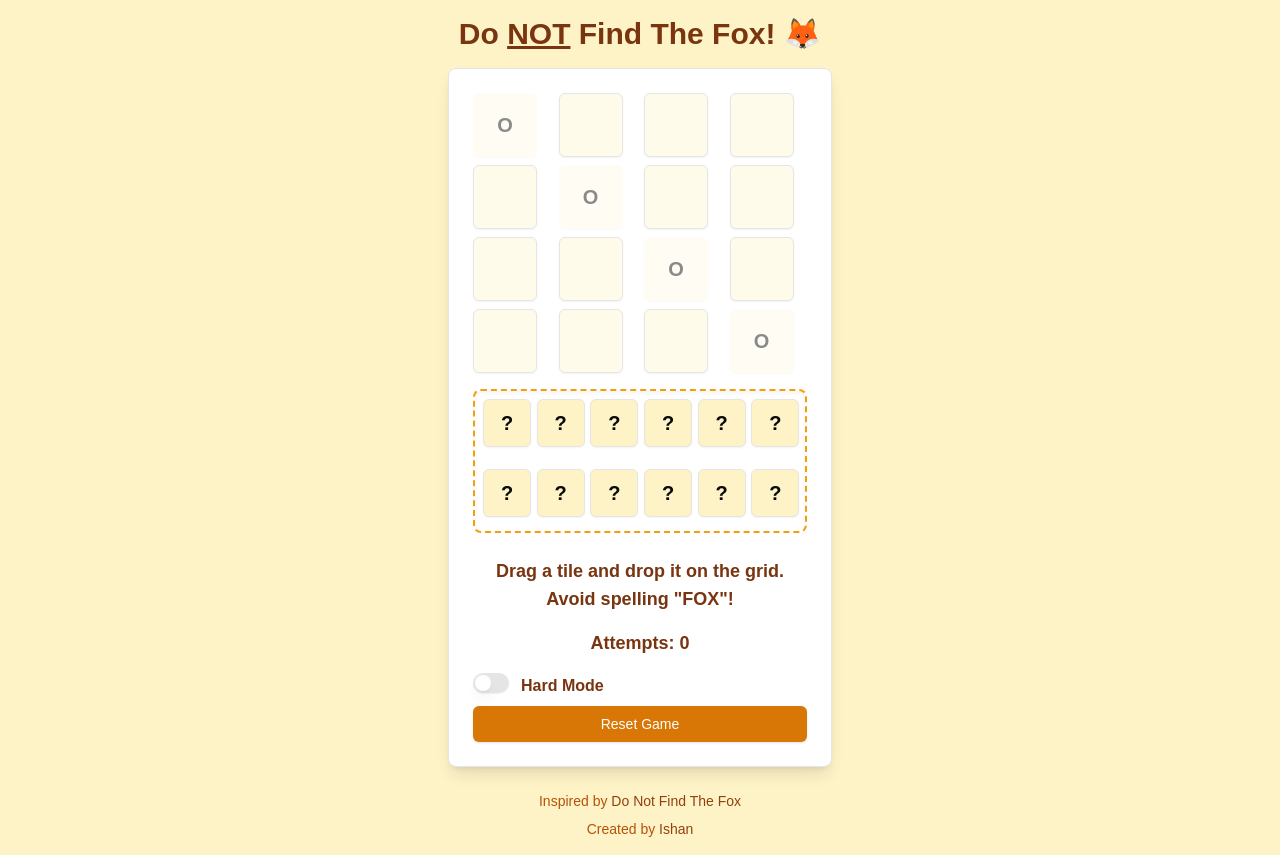
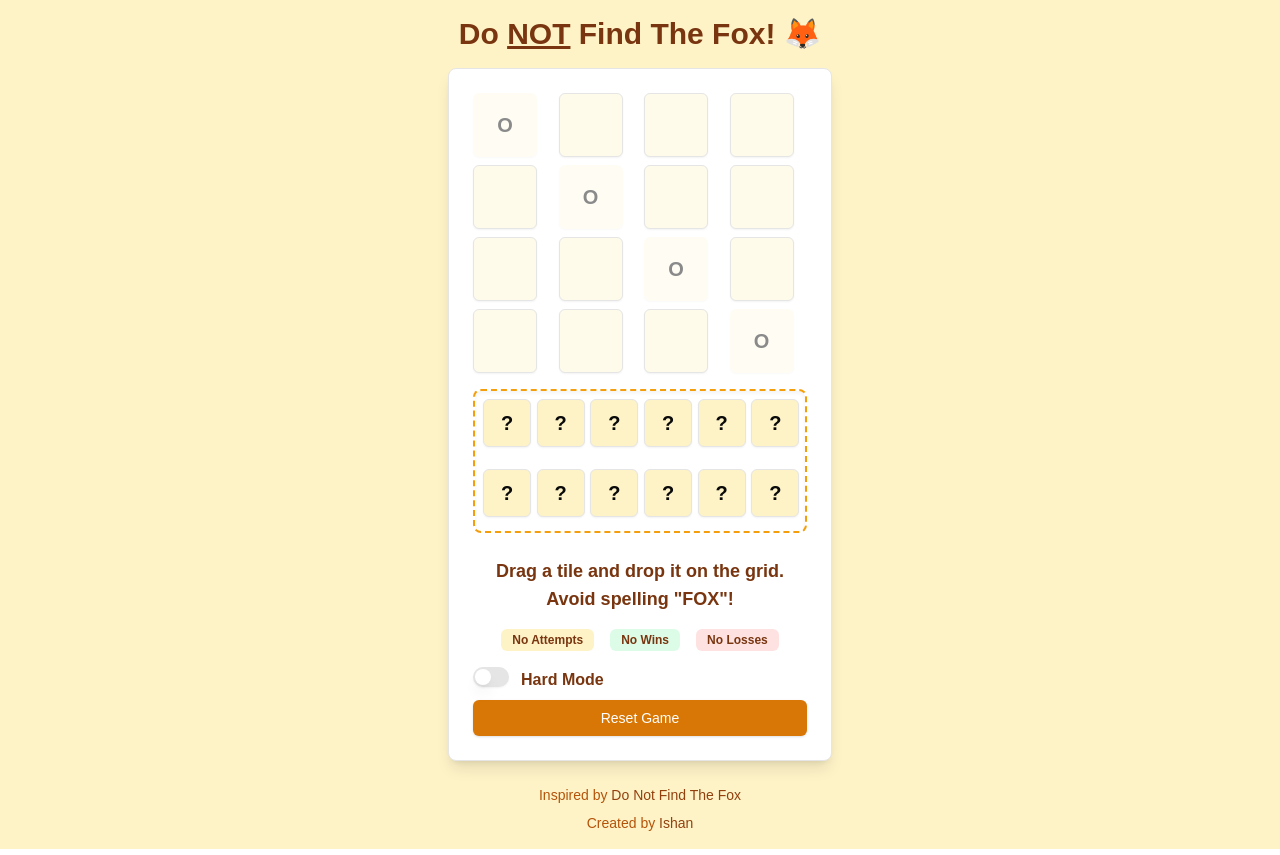
Before and after one commit to sad-pixel/donotfindthefox, a Next.js app: page / in a window 1280 px wide. Built offline with nearby package versions, Linux system fonts and the light colour scheme.

Commit message:
feat: track win, loss and store in localstorage

```diff
--- a/components/game.tsx
+++ b/components/game.tsx
@@ -4,14 +4,27 @@
 import { Button } from "@/components/ui/button"
 import { Card } from "@/components/ui/card"
 import { Switch } from './ui/switch'
+import { Badge } from './ui/badge'
 
 export default function Game() {
   const [grid, setGrid] = useState<string[][]>([])
   const [remainingTiles, setRemainingTiles] = useState<string[]>([])
   const [gameStatus, setGameStatus] = useState<'playing' | 'won' | 'lost'>('playing')
   const [foxTiles, setFoxTiles] = useState<[number, number][]>([])
-  const [failAttempts, setFailAttempts] = useState<number>(0)
   const [hardMode, setHardMode] = useState<boolean>(false)
+  const [totalAttempts, setTotalAttempts] = useState<number>(0)
+  const [totalWins, setTotalWins] = useState<number>(0)
+  const [totalLosses, setTotalLosses] = useState<number>(0)
+
+  useEffect(() => {
+    const storedTotalAttempts = parseInt(localStorage.getItem('totalAttempts') || '0')
+    const storedTotalWins = parseInt(localStorage.getItem('totalWins') || '0')
+    const storedTotalLosses = parseInt(localStorage.getItem('totalLosses') || '0')
+
+    setTotalAttempts(storedTotalAttempts)
+    setTotalWins(storedTotalWins)
+    setTotalLosses(storedTotalLosses)
+  }, [])
 
   const resetGame = () => {
     // Initialize grid with diagonal 'O's
@@ -53,10 +66,27 @@
       if (foxPositions.length > 0) {
         setGameStatus('lost')
         setFoxTiles(foxPositions)
-        setFailAttempts(failAttempts + 1)
+        updateStats('loss')
       } else if (newRemainingTiles.length === 0) {
         setGameStatus('won')
+        updateStats('win')
       }
+    }
+  }
+
+  const updateStats = (result: 'win' | 'loss') => {
+    const newTotalAttempts = totalAttempts + 1
+    setTotalAttempts(newTotalAttempts)
+    localStorage.setItem('totalAttempts', newTotalAttempts.toString())
+
+    if (result === 'win') {
+      const newTotalWins = totalWins + 1
+      setTotalWins(newTotalWins)
+      localStorage.setItem('totalWins', newTotalWins.toString())
+    } else {
+      const newTotalLosses = totalLosses + 1
+      setTotalLosses(newTotalLosses)
+      localStorage.setItem('totalLosses', newTotalLosses.toString())
     }
   }
 
@@ -164,8 +194,16 @@
           {gameStatus === 'won' && 'Congratulations! You avoided spelling "FOX"!'}
           {gameStatus === 'lost' && 'Oh no! You spelled "FOX" and lost the game.'}
         </div>
-        <div className="text-center text-lg font-semibold mb-4 text-amber-900">
-            Attempts: {failAttempts}
+        <div className="flex justify-center space-x-4 mb-4">
+            <Badge variant="secondary" className="text-amber-900 bg-amber-100 hover:bg-amber-50">
+                {totalAttempts === 0 ? 'No Attempts' : totalAttempts === 1 ? '1 Attempt' : `${totalAttempts} Attempts`}
+            </Badge>
+            <Badge variant="secondary" className="text-amber-900 bg-green-100 hover:bg-green-50">
+                {totalWins === 0 ? 'No Wins' : totalWins === 1 ? '1 Win' : `${totalWins} Wins`}
+            </Badge>
+            <Badge variant="secondary" className="text-amber-900 bg-red-100 hover:bg-red-50">
+                {totalLosses === 0 ? 'No Losses' : totalLosses === 1 ? '1 Loss' : `${totalLosses} Losses`}
+            </Badge>
         </div>
         <div className="w-full my-2 flex items-center">
             <form>
--- /dev/null
+++ b/components/ui/badge.tsx
@@ -0,0 +1,36 @@
+import * as React from "react"
+import { cva, type VariantProps } from "class-variance-authority"
+
+import { cn } from "@/lib/utils"
+
+const badgeVariants = cva(
+  "inline-flex items-center rounded-md border px-2.5 py-0.5 text-xs font-semibold transition-colors focus:outline-none focus:ring-2 focus:ring-ring focus:ring-offset-2",
+  {
+    variants: {
+      variant: {
+        default:
+          "border-transparent bg-primary text-primary-foreground shadow hover:bg-primary/80",
+        secondary:
+          "border-transparent bg-secondary text-secondary-foreground hover:bg-secondary/80",
+        destructive:
+          "border-transparent bg-destructive text-destructive-foreground shadow hover:bg-destructive/80",
+        outline: "text-foreground",
+      },
+    },
+    defaultVariants: {
+      variant: "default",
+    },
+  }
+)
+
+export interface BadgeProps
+  extends React.HTMLAttributes<HTMLDivElement>,
+    VariantProps<typeof badgeVariants> {}
+
+function Badge({ className, variant, ...props }: BadgeProps) {
+  return (
+    <div className={cn(badgeVariants({ variant }), className)} {...props} />
+  )
+}
+
+export { Badge, badgeVariants }
```
